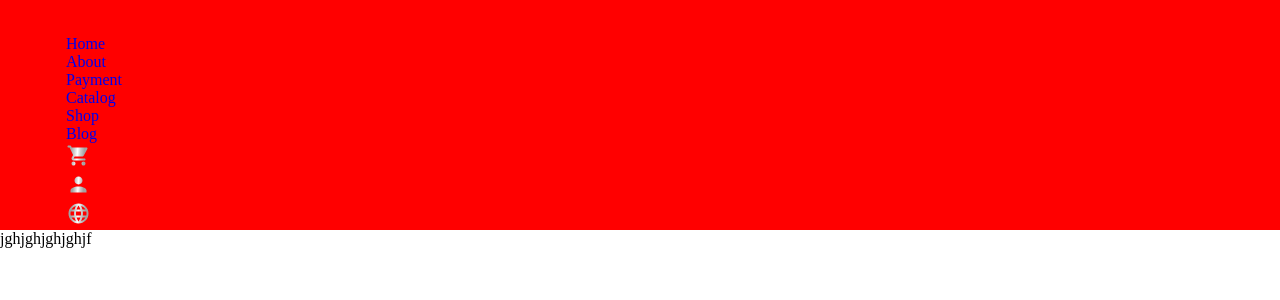
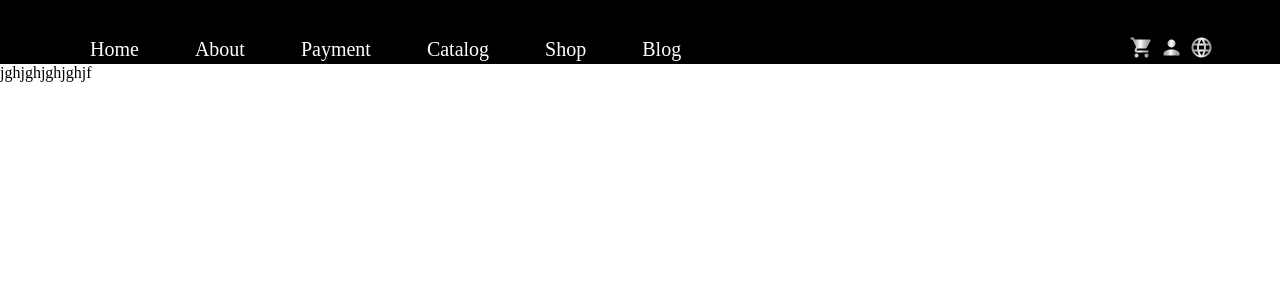
Before and after one commit to KiwiScreams/Bed-Linen-Online-Shop, a React (Vite) app: page / in a window 1280 px wide. Shown: the top 300 px of the page. Built offline with nearby package versions, Linux system fonts and the light colour scheme.

Commit message:
header styles

```diff
--- a/src/components/shared/header/Header.css
+++ b/src/components/shared/header/Header.css
@@ -1,6 +1,32 @@
 header
 {
     width: 100%;
-    background-color: red;
+    background-color: black;
     padding: 35px 66px 0 66px;
 }
+header nav
+{
+    display: flex;
+    justify-content: space-between;
+    align-items: center;
+    width: 100%;
+}
+header nav ul
+{
+    display: flex;
+    gap: 8px;
+}
+header nav ul:nth-child(2)
+{
+    gap: 5px;
+}
+header nav ul a
+{
+    padding: 0 24px;
+    color: var(--white-clr);
+    font-size: 20px;
+}
+header nav ul a:hover
+{
+    color: var(--light-blue-clr);
+}
```
